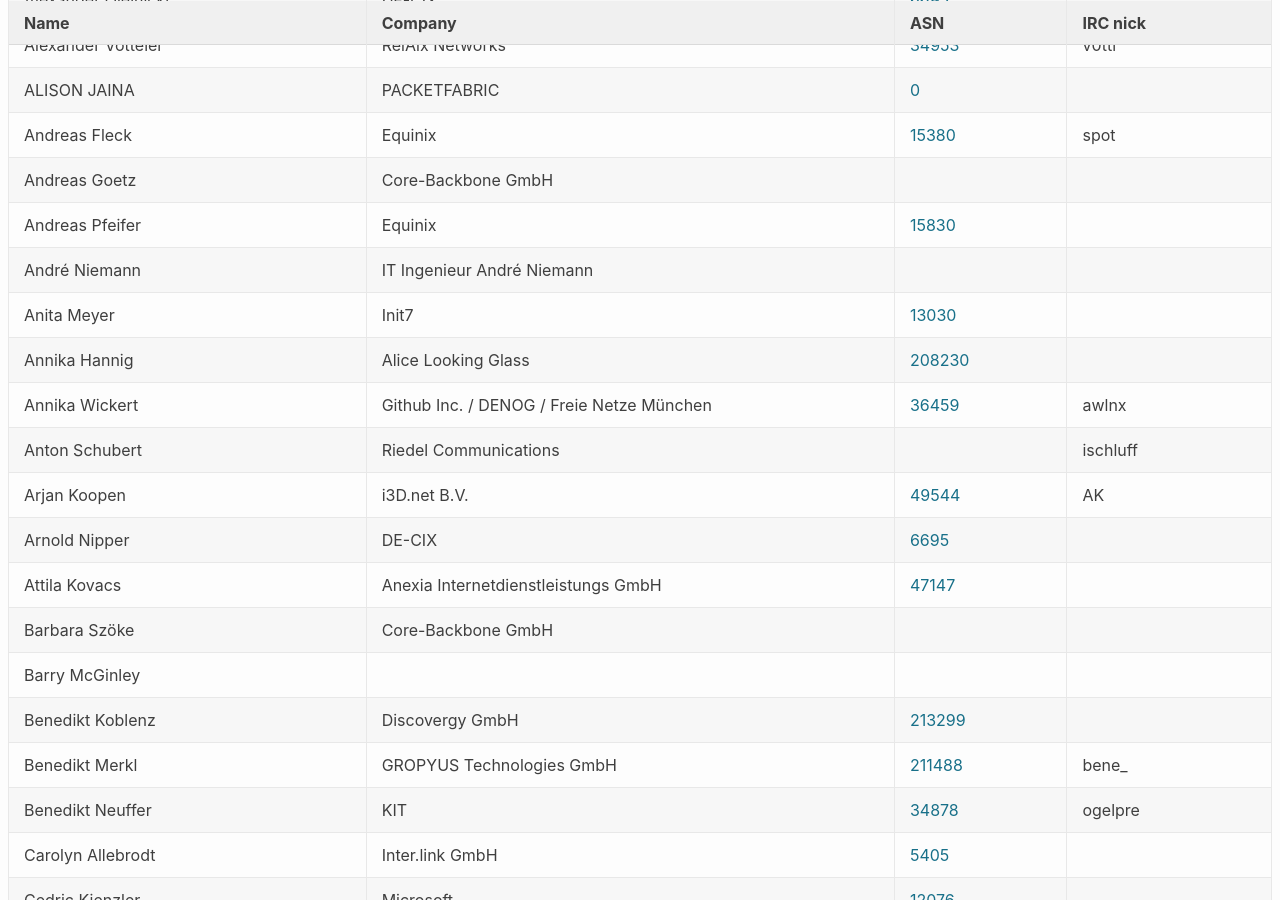
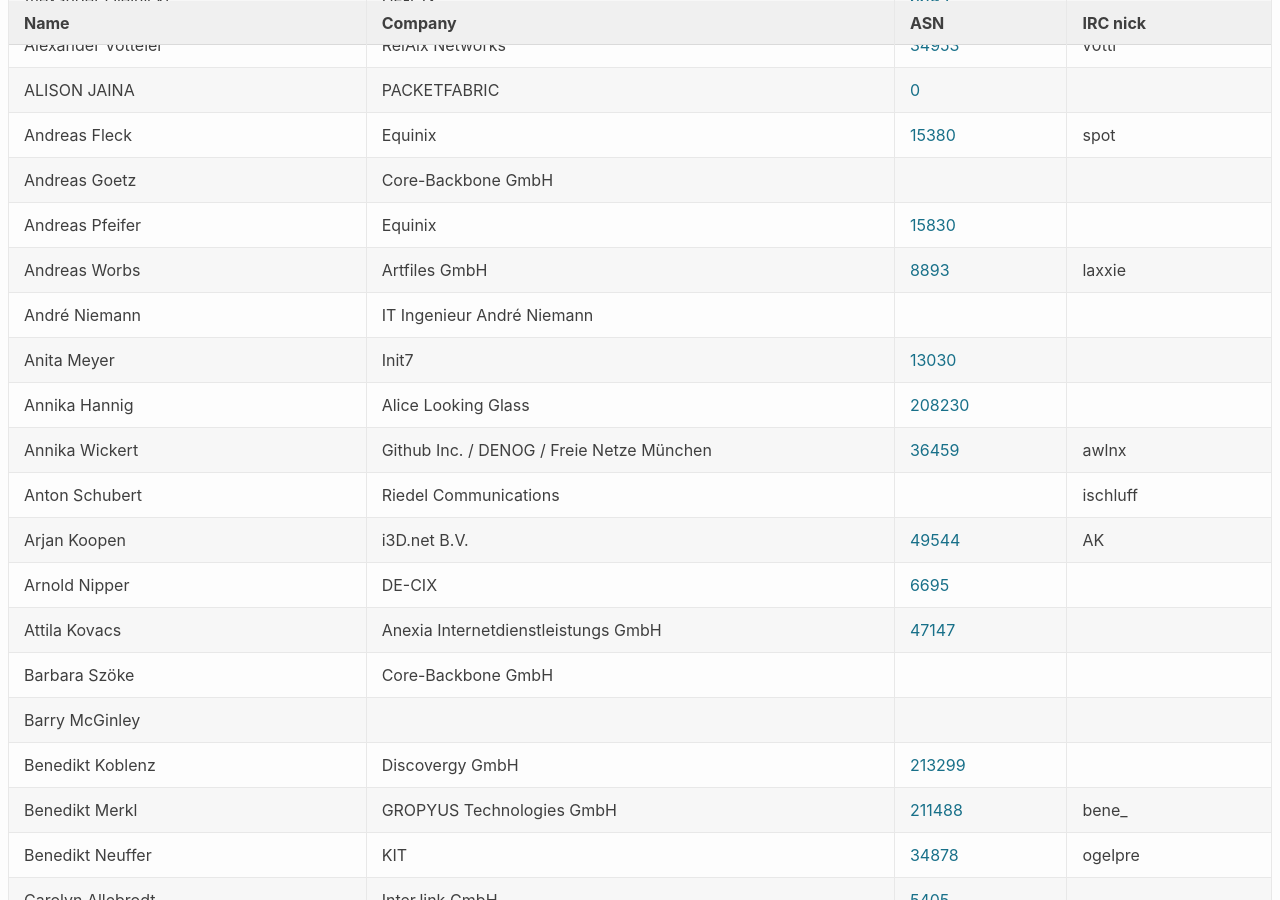
Before and after one commit to denog/pretix-attendeelist, a Jekyll site: the page built from denog14/index.md, in a window 1280 px wide and 900 px high, scrolled down 424 px. Built offline with Jekyll 4.4.1, drawn with Linux system fonts in a browser that asks for light colours.

Commit message:
Latest data: Wed Oct 26 13:05:25 UTC 2022

```diff
--- a/_data/attendees_denog14_onsite.json
+++ b/_data/attendees_denog14_onsite.json
@@ -64,6 +64,12 @@
     "company": "Equinix",
     "irc": null,
     "asn": "15830"
+  },
+  {
+    "name": "Andreas Worbs",
+    "company": "Artfiles GmbH",
+    "irc": "laxxie",
+    "asn": "8893"
   },
   {
     "name": "André Niemann",
```
